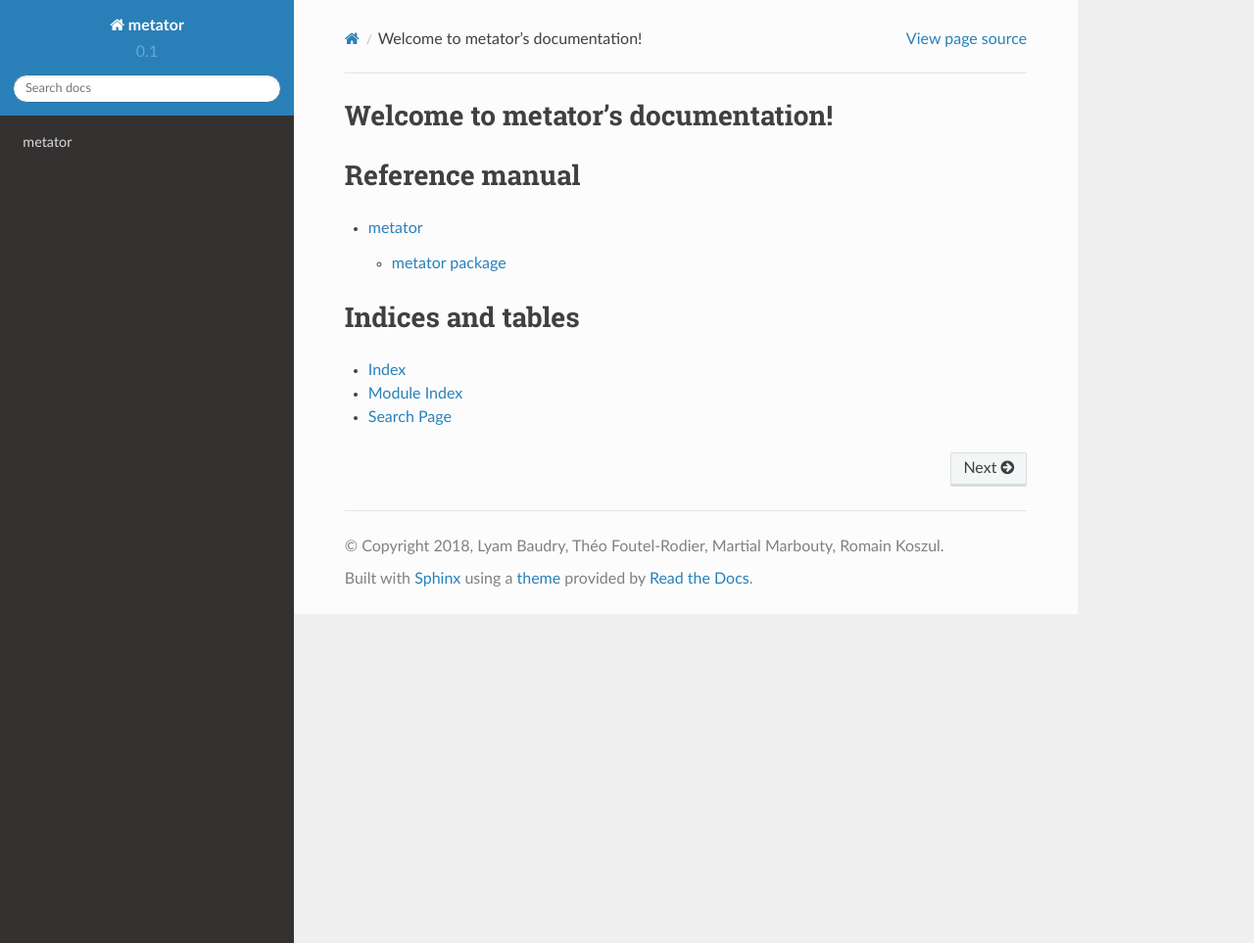
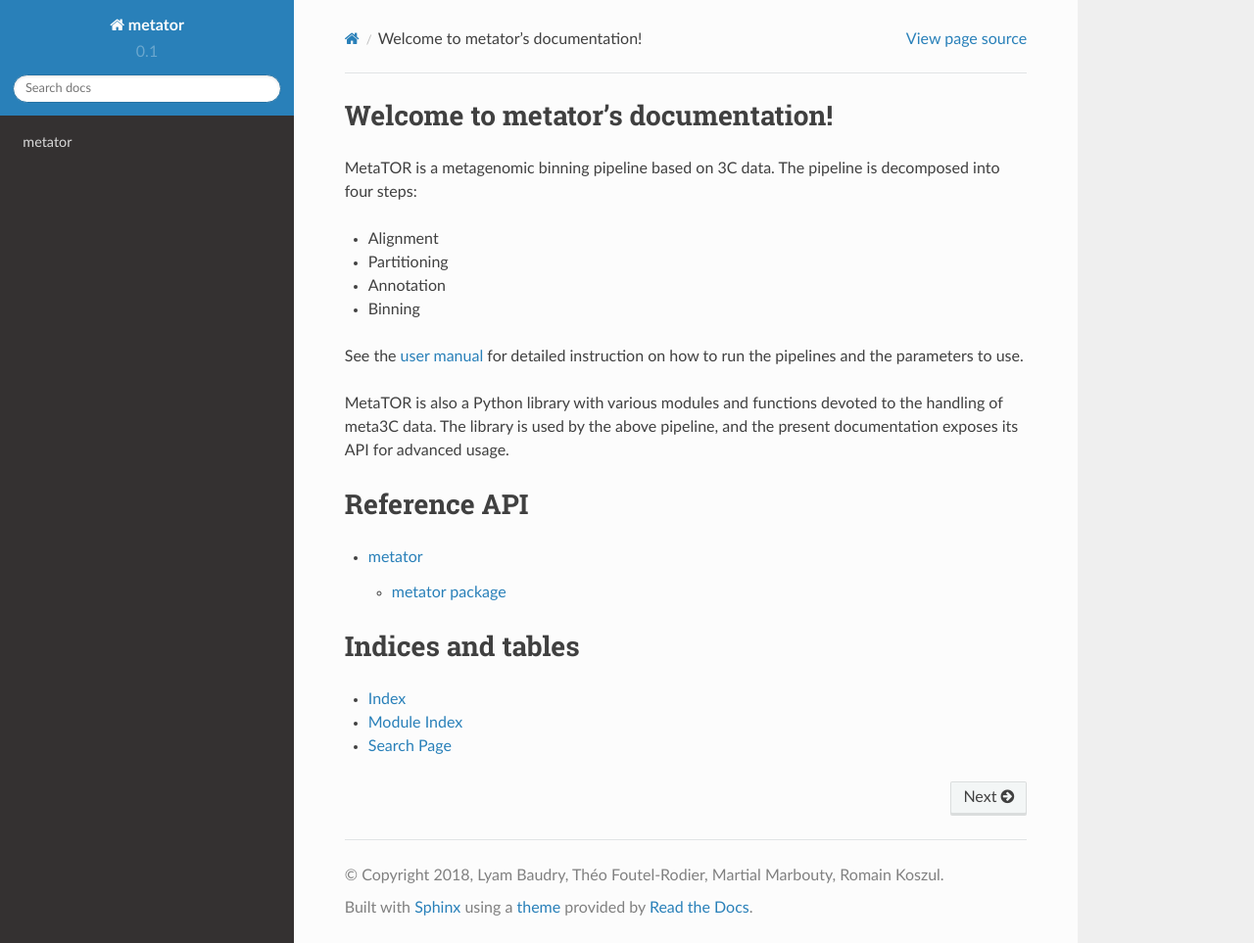
Before and after one commit to koszullab/metaTOR, a Sphinx documentation site: the page built from doc/index.rst, in a window 1280 px wide and 963 px high. Shown: the whole window at 98% size. Built offline with Sphinx 7.4.7 and the Read the Docs theme 2.0.0, drawn with Linux system fonts in a browser that asks for light colours; formulas are drawn with MathJax 3.

Commit message:
Update doc and manifest

```diff
--- a/doc/index.rst
+++ b/doc/index.rst
@@ -6,13 +6,29 @@
 Welcome to metator's documentation!
 ===================================
 
+MetaTOR is a metagenomic binning pipeline based on 3C data. The pipeline is
+decomposed into four steps:
+
+- Alignment
+- Partitioning
+- Annotation
+- Binning
+
+See the `user manual
+<https://github.com/koszullab/metaTOR/blob/master/meta3c_manual.pdf>`_ for
+detailed instruction on how to run the pipelines and the parameters to use.
+
+MetaTOR is also a Python library with various modules and functions devoted to
+the handling of meta3C data. The library is used by the above pipeline, and the
+present documentation exposes its API for advanced usage.
+
 .. toctree::
    :maxdepth: 2
    :caption: Contents:
 
 
-Reference manual
-================
+Reference API
+=============
 
 .. toctree::
     :maxdepth: 2
```
Also changed, not shown: doc/api/metator.rst (+4 -4 lines), doc/api/metator.scripts.rst (+14 -14 lines), 2 other files.
